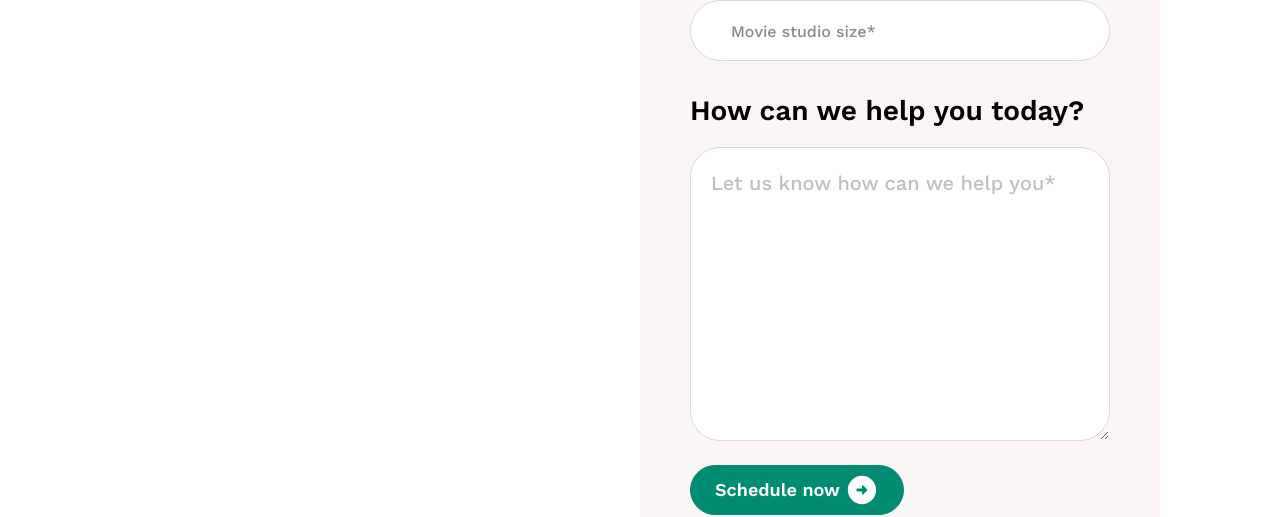
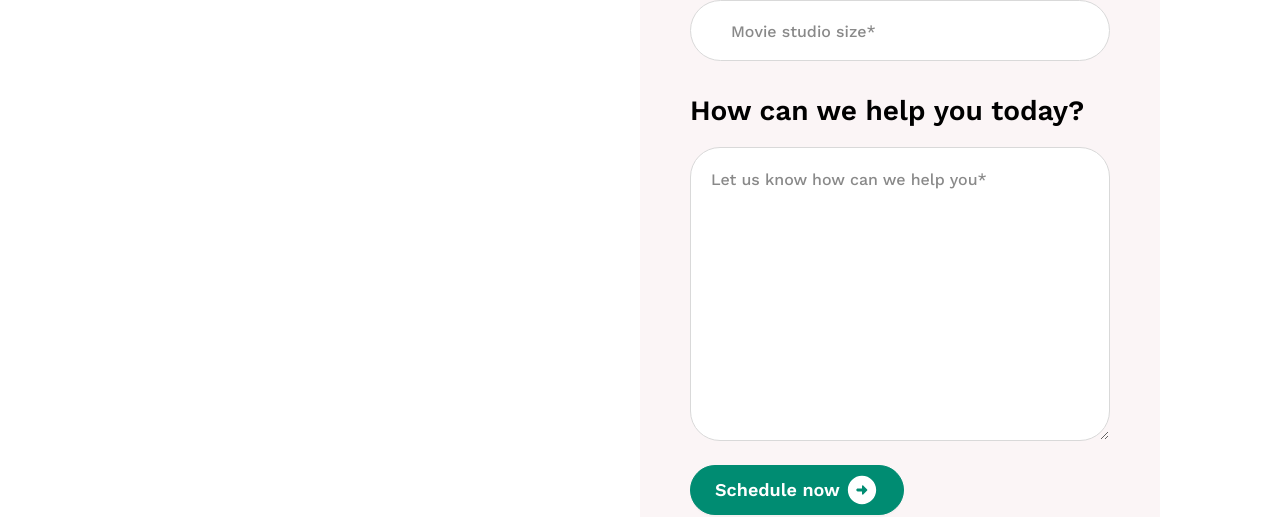
Before and after one commit to jayvaddoriya/crafter, a React (Create React App) app: page /scheduleNow in a window 1280 px wide. Shown: the part 1053-1570 px from the top of the page. Built offline with nearby package versions, Linux system fonts and the light colour scheme.

Commit message:
changes pushed

```diff
--- a/src/pages/ScheduleNow/scheduleNow.scss
+++ b/src/pages/ScheduleNow/scheduleNow.scss
@@ -243,6 +243,16 @@
       @media (max-width: 1024px) {
         font-size: 14px;
       }
+      &::placeholder {
+        font-weight: 500 !important;
+        font-size: 16px !important;
+        line-height: 23px;
+        color: #898989 !important;
+        font-family: $primary-font !important;
+        @media (max-width: 1024px) {
+          font-size: 14px;
+        }
+      }
     }
     .responsiveBtn {
       @media (max-width: 425px) {
```
